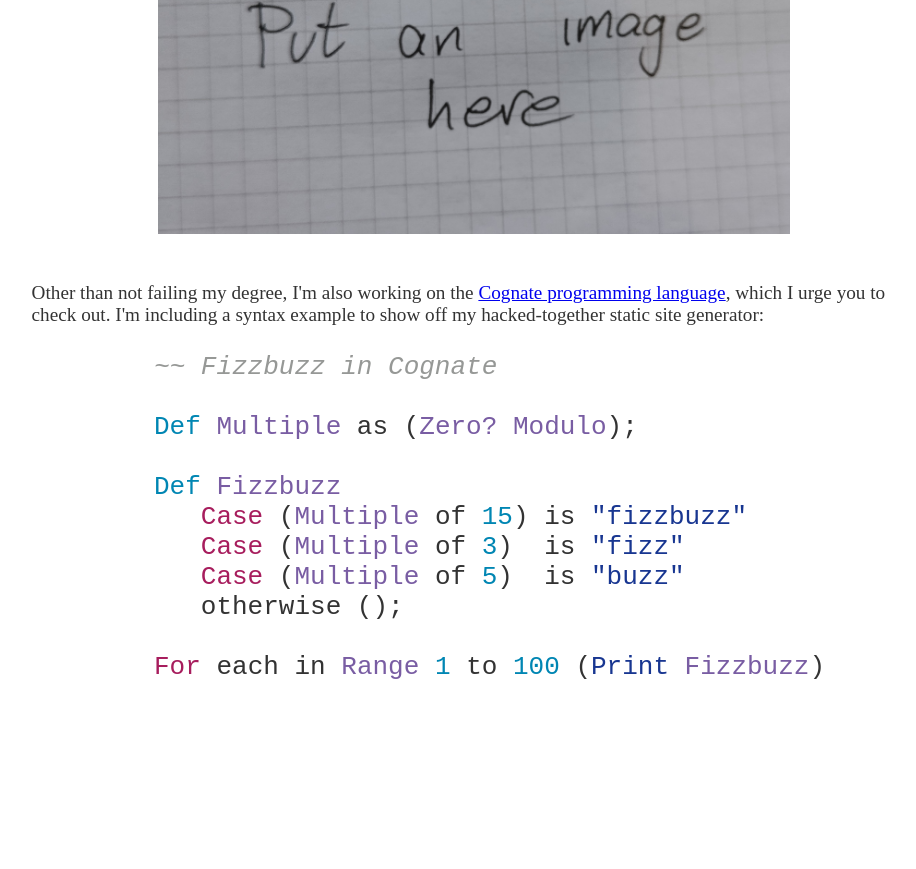
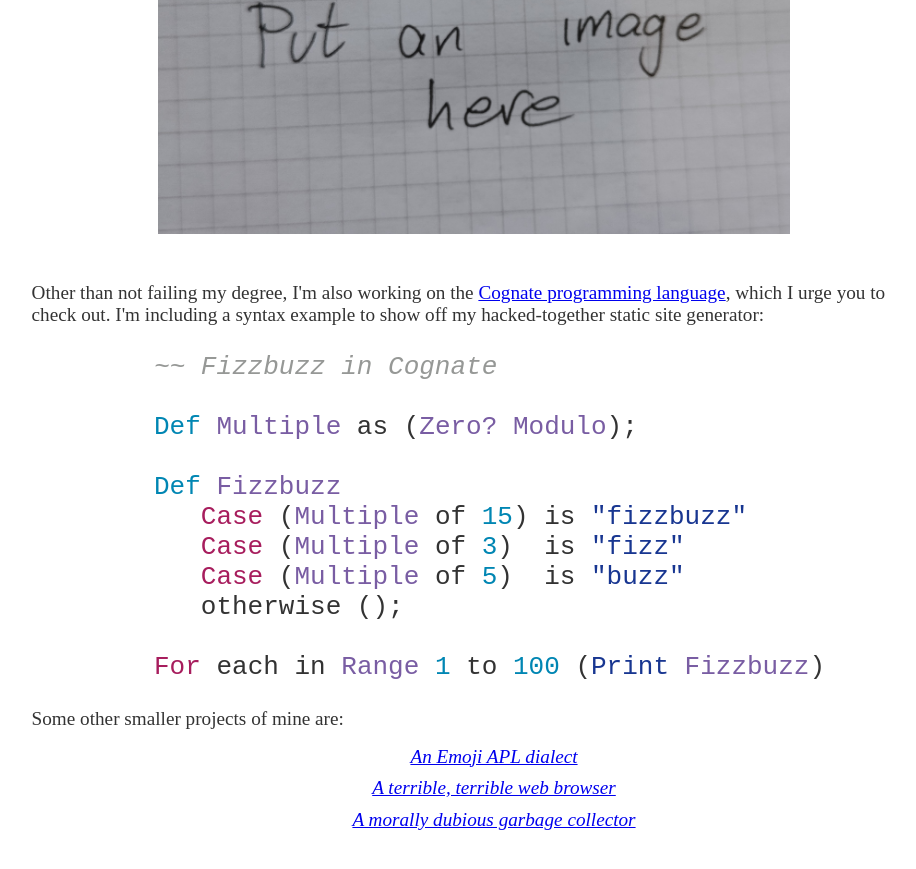
Before and after one commit to StavromulaBeta/stavromulabeta.github.io, a plain HTML site: page index.html in a window 1280 px wide. Shown: the part 704-1573 px from the top of the page, without its empty margins (166-1082 px from the left). Before the commit the page ends 1474 px from the top, so only its background shows below. Drawn offline with Linux system fonts and the light colour scheme.

Commit message:
add section

```diff
--- a/index.html
+++ b/index.html
@@ -25,6 +25,7 @@
 
 <span class="Conditional">For</span><span class="NonText"> </span><span class="Normal">each</span><span class="NonText"> </span><span class="Normal">in</span><span class="NonText"> </span><span class="Function">Range</span><span class="NonText"> </span><span class="Number">1</span><span class="NonText"> </span><span class="Normal">to</span><span class="NonText"> </span><span class="Number">100</span><span class="NonText"> </span>(<span class="Special">Print</span><span class="NonText"> </span><span class="Function">Fizzbuzz</span>)
 </pre></div>
+<p><div class="text">Some other smaller projects of mine are:</div><ul><li><a href="https://www.dyalog.com/blog/2022/04/dyalog-version-18-4-1/">An Emoji APL dialect</a></li><li><a href="https://github.com/stavromulabeta/ersatz">A terrible, terrible web browser</a></li><li><a href="https://github.com/stavromulabeta/chaotic-evil-gc">A morally dubious garbage collector</a></li></ul></p>
 
 <br><br><br>
 </body>
```
Also changed, not shown: 1 other file.
